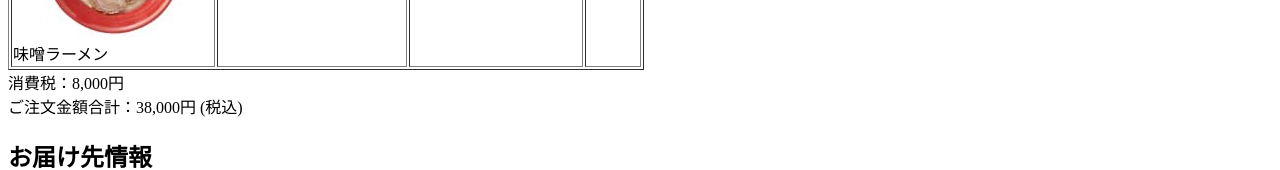
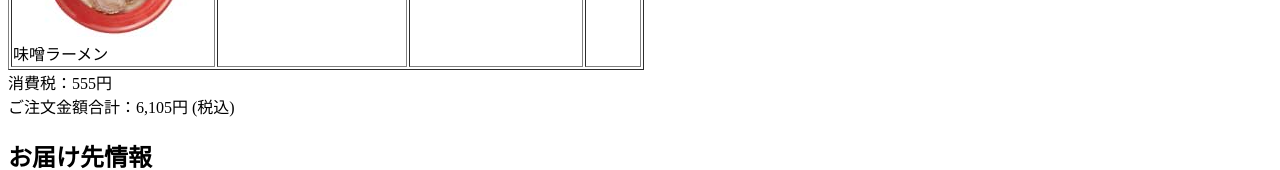
Before and after one commit to Mmy26/vue3-ecsite, a Vue app: page /orderConfirm in a window 1280 px wide. Shown: the part 493-663 px from the top of the page. Built offline with nearby package versions, Linux system fonts and the light colour scheme.

Commit message:
消費税、合計金額の表示

```diff
--- a/src/components/OrderItemFormList.vue
+++ b/src/components/OrderItemFormList.vue
@@ -1,6 +1,8 @@
 <script setup lang="ts">
 import { orderProviderKey } from "@/providers/useOrderProvider";
+import { Order } from "@/types/Order";
 import type { OrderItem } from "@/types/OrderItem";
+import { User } from "@/types/User";
 import { inject, onMounted, ref } from "vue";
 
 const orderStore = inject(orderProviderKey);
@@ -10,15 +12,33 @@ if (!orderStore) {
 }
 
 let currentOrderList = ref<OrderItem[]>([]);
+let currentOrder = ref<Order>(
+  new Order(
+    0,
+    0,
+    0,
+    0,
+    new Date(),
+    "",
+    "",
+    "",
+    "",
+    "",
+    new Date(),
+    0,
+    new User(0, "", "", "", "", "", ""),
+    []
+  )
+);
 
 onMounted(() => {
   currentOrderList.value = orderStore.order.value.orderItemList;
+  currentOrder.value = orderStore.order.value;
 });
 </script>
 
 <template>
   <div class="row">
-    <!-- {{ currentOrderList.orderItemList }} -->
     <table class="striped" border="1">
       <thead>
         <tr>
@@ -65,8 +85,11 @@ onMounted(() => {
   </div>
 
   <div class="row cart-total-price">
-    <div>消費税：8,000円</div>
-    <div>ご注文金額合計：38,000円 (税込)</div>
+    <div>消費税：{{ currentOrder.tax.toLocaleString() }}円</div>
+    <div>
+      ご注文金額合計：{{ currentOrder.calcTotalPrice.toLocaleString() }}円
+      (税込)
+    </div>
   </div>
 </template>
 
```
